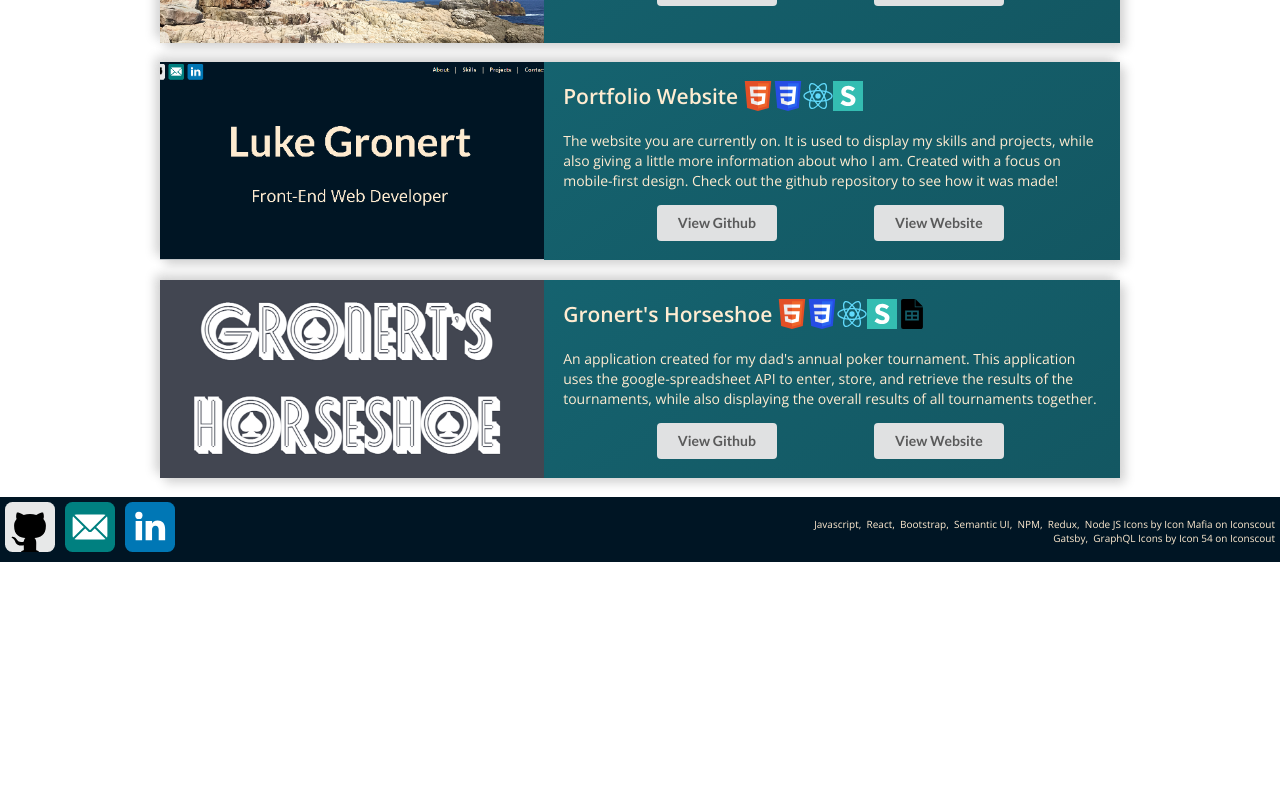
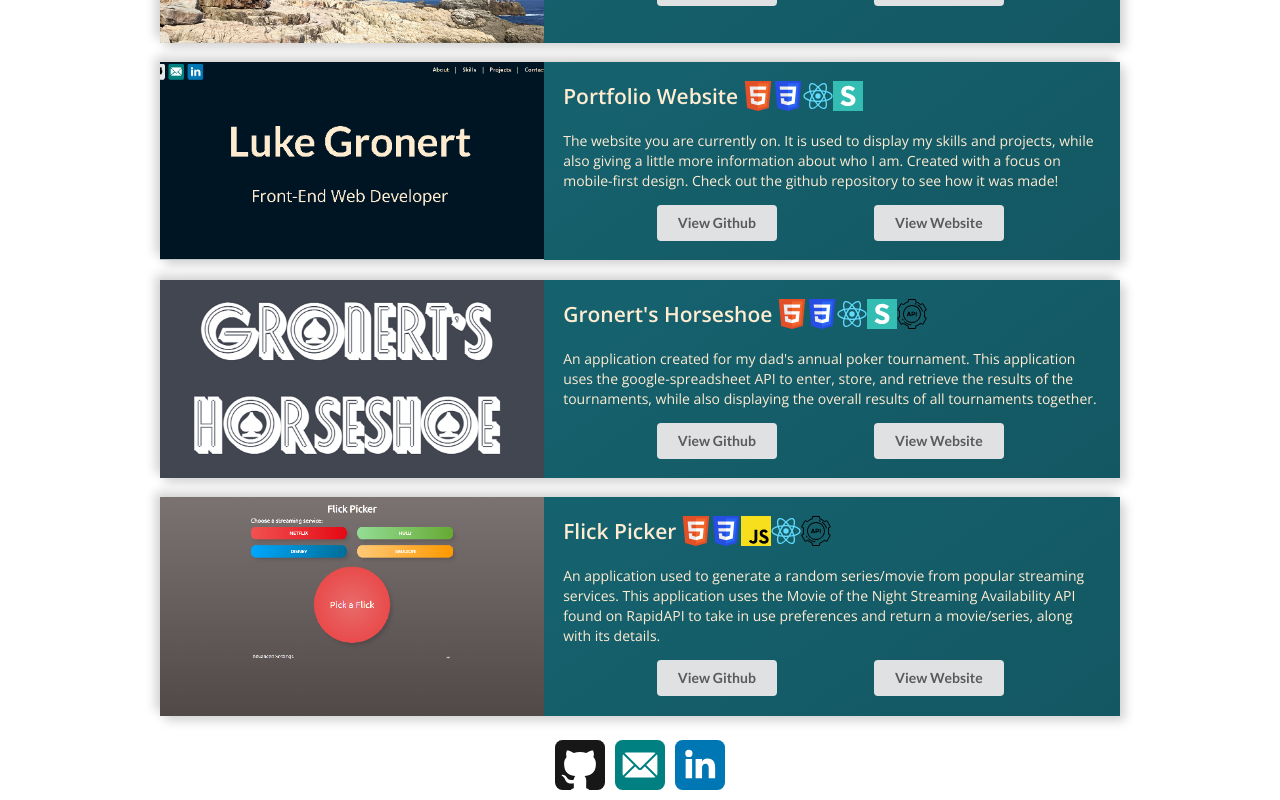
Before and after one commit to lukegronert/lukegronert.github.io, a React (Create React App) app: page / in a window 1280 px wide. Shown: the part 2760-3560 px from the top of the page. Before the commit the page ends 3322 px from the top, so only its background shows below. Built offline with nearby package versions, Linux system fonts and the light colour scheme.

Commit message:
Added flickPicker image. Removed Footer. Moved profileBar at bottom of page to center. Added api skill to skills section.

```diff
--- a/src/App.js
+++ b/src/App.js
@@ -6,7 +6,6 @@ import Navigation from './components/Navigation';
 import About from './components/About';
 import Skills from './components/Skills';
 import Projects from './components/Projects';
-import Footer from './components/Footer';
 
 function App() {
 
@@ -40,7 +39,6 @@ function App() {
       <Skills />
       <Projects />
       <ProfileBar position='bottom' />
-      <Footer />
     </div>
   );
 }
--- a/src/components/Footer.js
+++ /dev/null
@@ -1,22 +0,0 @@
-import React from 'react';
-import '../styles/footer.css';
-
-export default function Footer() {
-    return (
-        <section id="footer" className='footer'>
-            <p className='attribution'>
-                <a href="https://iconscout.com/icons/javascript" target="_blank" rel="noreferrer">Javascript</a>, &nbsp;
-                <a href="https://iconscout.com/icons/react" target="_blank" rel="noreferrer">React</a>, &nbsp;
-                <a href="https://iconscout.com/icons/bootstrap" target="_blank" rel="noreferrer">Bootstrap</a>, &nbsp;
-                <a href="https://iconscout.com/icons/semantic" target="_blank" rel="noreferrer">Semantic UI</a>, &nbsp;
-                <a href="https://iconscout.com/icons/npm" target="_blank" rel="noreferrer">NPM</a>, &nbsp;
-                <a href="https://iconscout.com/icons/redux" target="_blank" rel="noreferrer">Redux</a>, &nbsp;
-                <a href="https://iconscout.com/icons/node-js" target="_blank" rel="noreferrer">Node JS</a> Icons by <a href="https://iconscout.com/contributors/icon-mafia">Icon Mafia</a> on <a href="https://iconscout.com">Iconscout</a>
-            </p>
-            <p className='attribution'>
-                <a href="https://iconscout.com/icons/gatsby" target="_blank" rel="noreferrer">Gatsby</a>, &nbsp;
-                <a href="https://iconscout.com/icons/graphql" target="_blank" rel="noreferrer">GraphQL</a> Icons by <a href="https://iconscout.com/contributors/icon-54">Icon 54</a> on <a href="https://iconscout.com">Iconscout</a>
-            </p>
-        </section>
-    )
-}
--- a/src/components/ProfileBar.js
+++ b/src/components/ProfileBar.js
@@ -17,7 +17,7 @@ export default function ProfileBar(props) {
 
     return (
         <div className='profile-bar-bottom'>
-            <a href='https://github.com/lukegronert' target='_blank' rel="noreferrer"><img src={github} className='profile-icon github-icon' alt='Github Profile Link' /></a>
+            <a href='https://github.com/lukegronert' target='_blank' rel="noreferrer"><img src={github} className='profile-icon' alt='Github Profile Link' /></a>
             <a href='mailto:lukegronert@gmail.com' target='_blank' rel="noreferrer"><img src={mail} className='profile-icon' alt='Email Link' /></a>
             <a href='https://www.linkedin.com/in/lukegronert/' target='_blank' rel="noreferrer"><img src={linkedin} className='profile-icon' alt='Linkedin Profile Link' /></a>
         </div>
--- a/src/data/projects.js
+++ b/src/data/projects.js
@@ -4,11 +4,12 @@ import javascript from '../images/javascript.svg';
 import react from '../images/react.svg';
 import bootstrap from '../images/bootstrap.svg';
 import semanticui from '../images/semantic.svg';
-import googlesheets from '../images/googlesheets.svg';
+import api from '../images/api.svg';
 
 import climbTaiwan from '../images/climbTaiwan.png';
 import portfolio from '../images/portfolio.png';
 import gronertshorseshoe from '../images/GronertsHorseshoe.png';
+import flickPicker from '../images/flickPicker.png';
 
 export const projectList = [
     {
@@ -84,10 +85,39 @@ export const projectList = [
                 alt: 'Semantic UI Logo'
             },
             {
-                image: googlesheets,
-                alt: 'Google Spreadsheet Logo'
+                image: api,
+                alt: 'google-spreadsheet API'
             }
         ],
         website: 'https://epic-goldstine-8b8c95.netlify.app/'
     },
+    {
+        title: 'Flick Picker',
+        description: 'An application used to generate a random series/movie from popular streaming services. This application uses the Movie of the Night Streaming Availability API found on RapidAPI to take in use preferences and return a movie/series, along with its details.',
+        image: flickPicker,
+        github: 'https://github.com/lukegronert/Flick-Picker',
+        technologies: [
+            {
+                image: html5,
+                alt: 'HTML5 Logo'
+            },
+            {
+                image: css,
+                alt: 'CSS Logo'
+            },
+            {
+                image: javascript,
+                alt: 'JavaScript Logo'
+            },
+            {
+                image: react,
+                alt: 'React Logo'
+            },
+            {
+                image: api,
+                alt: 'Movie of the Night Streaming Availability API'
+            }
+        ],
+        website: 'https://www.lukegronert.com/Flick-Picker'
+    },
 ]
--- a/src/data/skills.js
+++ b/src/data/skills.js
@@ -14,6 +14,7 @@ import git from '../images/git.svg';
 import webpack from '../images/webpack.svg';
 import typescript from '../images/typescript.svg';
 import mongodb from '../images/mongodb.svg';
+import api from '../images/api.svg';
 
 export const skillSet = [
     {
@@ -46,6 +47,10 @@ export const skillSet = [
             {
                 title: 'Github',
                 logo: github
+            },
+            {
+                title: 'API',
+                logo: api
             }
         ]
     },
--- a/src/styles/profileBar.css
+++ b/src/styles/profileBar.css
@@ -47,19 +47,17 @@
 /* =================================== */
 
 .profile-bar-bottom {
-  position: relative;
   width: 100%;
   display: flex;
   justify-content: center;
+  align-items: center;
   margin-top: 20px;
-  background: #001524;
   margin-bottom: 0;
 }
 
 @media screen and (min-width: 600px) {
   .profile-bar-bottom {
     position: absolute;
-    justify-content: flex-start;
     margin-top: 0;
   }
 }
```
Also changed, not shown: src/images/api.svg (added), src/images/flickPicker.png (added).
